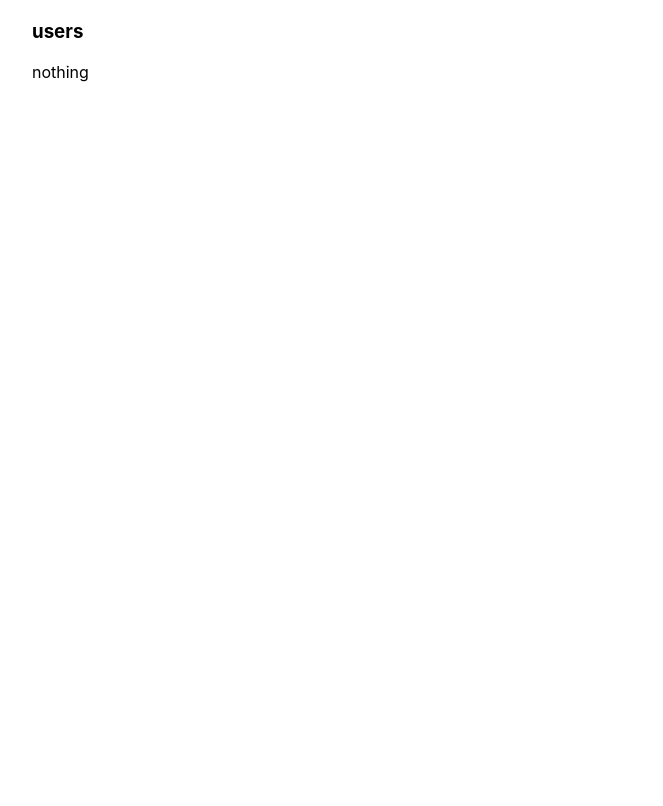
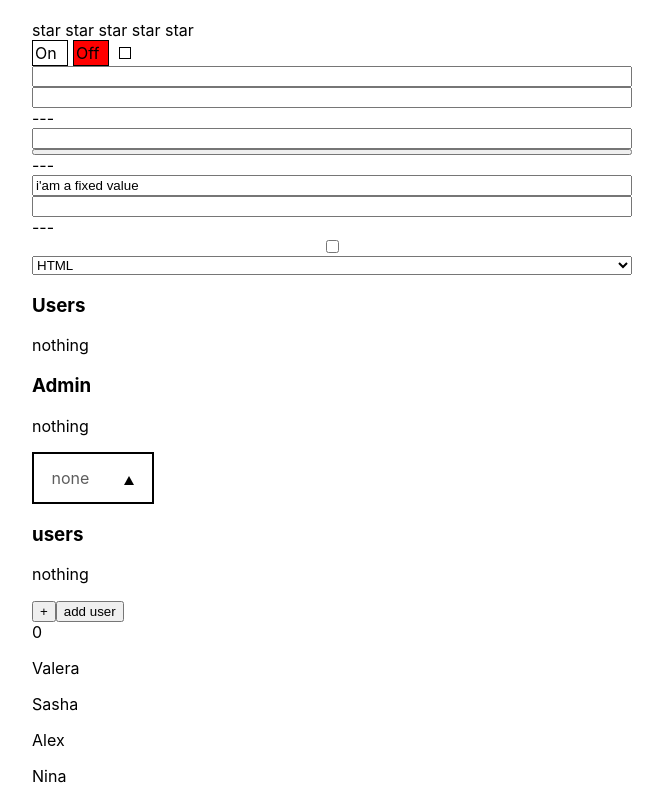
Before and after one commit to Katherina17/reactKabzda, a React (Create React App) app: page / in a window 1280 px wide. Shown: the whole page, without its empty margins (308-971 px from the left). Built offline with nearby package versions, Linux system fonts and the light colour scheme.

Commit message:
feat: add React.memo for all components

```diff
--- a/src/App.tsx
+++ b/src/App.tsx
@@ -1,12 +1,13 @@
 import React, { useState } from 'react';
 import './App.css';
-import {Rating, RatingValuePropsType, valueType} from "./components/Rating/Rating";
-import Accordion from "./components/Accordion/Accordion";
+import {RatingSecret, RatingValuePropsType, valueType} from "./components/Rating/RatingSecret";
 import {OnOff} from "./components/OnOff/OnOf";
-import {UncontrolledOnOff} from "./components/UncontrolledOnOff/OnOf";
-import {UncontrolledInputs} from "./components/UncontolledInputs/UncontrolledInputs";
-import {Select, SelectType} from "./components/Select/Select";
-import {UnctrolledAccordion} from "./components/UnconrolledAccordion/UncontrolledAccordion";
+import {UncontrolledOnOffSecret} from "./components/UncontrolledOnOff/OnOf";
+import {UncontrolledInputsSecret} from "./components/UncontolledInputs/UncontrolledInputsSecret";
+import {SelectSecret, SelectType} from "./components/Select/SelectSecret";
+import {UnctrolledAccordionSecret} from "./components/UnconrolledAccordion/UncontrolledAccordion";
+import {Example1} from "./components/ReactMemo/ReactMemo";
+import AccordionSecret from "./components/Accordion/Accordion";
 
 const usersValues = [
     {id: 1, value: 'Stas'},
@@ -46,15 +47,12 @@ function App() {
 
     return (
         <div className='App'>
-           {/* <Rating value={ratingValue} setRatingValue={setRatingValue}/>
-            <Accordion title={"Users"}
-                       collapsed={collapsedValue}
-                       setCollapsedValue={setCollapsedValue}/>
+            <Rating value={ratingValue} setRatingValue={setRatingValue}/>
 
             <UncontrolledOnOff light={light}
-                               setLight={setLight}/>*/}
-           {/* <UncontrolledInputs/>*/}
-            {/*<Accordion title={"Users"}
+                                     setLight={setLight}/>
+            <UncontrolledInputs/>
+            <Accordion title={"Users"}
                        collapsed={collapsedValue}
                        items={usersValues}
                        setCollapsedValue={setCollapsedValue}
@@ -63,14 +61,23 @@ function App() {
                        collapsed={collapsedValue}
                        items={adminValues}
                        setCollapsedValue={setCollapsedValue}
-                       callBack={(value) => onClickHandler(value)}/>*/}
+                       callBack={(value) => onClickHandler(value)}/>
 
-           {/* <Select selectData={selectData}
+            <Select selectData={selectData}
                     setSelectValue={setSelectValue}
-                    value={selectValue}/>*/}
-            <UnctrolledAccordion title={'users'}/>
+                    value={selectValue}/>
+            <UncontrolledAccordion title={'users'}/>
+            <Example1/>
         </div>
     );
 }
 
+const Accordion = React.memo(AccordionSecret)
+const Rating = React.memo(RatingSecret)
+const Select = React.memo(SelectSecret)
+const UncontrolledAccordion= React.memo(UnctrolledAccordionSecret)
+const UncontrolledInputs= React.memo(UncontrolledInputsSecret)
+const UncontrolledOnOff= React.memo(UncontrolledOnOffSecret)
+
+
 export default App;
--- a/src/components/Accordion/Accordion.tsx
+++ b/src/components/Accordion/Accordion.tsx
@@ -1,3 +1,5 @@
+import React from "react";
+
 type AccordionBody = {
     id: number;
     value: string;
@@ -23,7 +25,7 @@ type AccordionBody = {
     callBack: (value: string) => void;
  }
 
-function Accordion(props: AccordionType){
+function AccordionSecret(props: AccordionType){
     return <div>
         <AccordionTitle
             title={props.title}
@@ -33,13 +35,13 @@ function Accordion(props: AccordionType){
     </div>
 }
 
-function  AccordionTitle (props: AccordionTitleProps){
+function  AccordionTitleSecret (props: AccordionTitleProps){
     return (
         <h3 onClick={() => props.onClick(!props.collapsed)}> {props.title}</h3>
     )
 }
 
-function AccordionBody(props: AccordionBodyProps) {
+function AccordionBodySecret(props: AccordionBodyProps) {
     const collapsed = props.collapsed;
     const mappedValues = props.items.map(el => {
         const onClickHandler = () => {
@@ -65,9 +67,7 @@ function AccordionBody(props: AccordionBodyProps) {
     )
 }
 
+const AccordionTitle = React.memo(AccordionTitleSecret);
+const AccordionBody = React.memo(AccordionBodySecret);
 
-
-
-
-
-export default Accordion;
+export default AccordionSecret;
--- a/src/components/Rating/Rating.tsx
+++ b/src/components/Rating/RatingSecret.tsx
@@ -12,7 +12,7 @@ export type RatingValuePropsType = {
     setRatingValue: (value: valueType) => void;
 }
 
-export const Rating = (props: RatingValuePropsType) => {
+export const RatingSecret = (props: RatingValuePropsType) => {
     return(
         <div>
            <Star selected={props.value > 0} onClick={ props.setRatingValue} value={1}/>
--- /dev/null
+++ b/src/components/ReactMemo/ReactMemo.tsx
@@ -0,0 +1,47 @@
+import React, {useState} from "react";
+
+const usersArr = ['Valera', 'Sasha', 'Alex', 'Nina']
+
+export const Example1 = () => {
+    const[counter, setCounter] = useState(0);
+    const[users, setUsers] = useState(usersArr);
+    const addUSer = () => {
+        let newUser = 'sveta' + new Date().getTime();
+        setUsers([...users, newUser])
+    }
+    return (
+        <>
+            <button onClick={() => setCounter(counter +1)}>+</button>
+            <button onClick={addUSer}>add user</button>
+            <NewMessagesCounter count={counter}/>
+            <Users users={users}/>
+        </>
+    )
+}
+
+
+export const NewMessagesCounter = (props: { count: number }) => {
+    console.log('num')
+    return (
+        <div>
+            {props.count}
+        </div>
+    )
+}
+
+export const UsersSecret = (props: {users: string[]}) => {
+    console.log('users')
+    return (
+        <div>
+            {props.users.map((u, index) => {
+                return (
+                    <p key={index}>
+                        {u}
+                    </p>
+                )
+            })}
+        </div>
+    )
+}
+
+const Users = React.memo(UsersSecret);
--- a/src/components/Select/Select.tsx
+++ b/src/components/Select/SelectSecret.tsx
@@ -1,5 +1,5 @@
 import s from './Select.module.css';
-import {useState, KeyboardEvent} from "react";
+import React, {useState, KeyboardEvent} from "react";
 
 export type SelectType = {
     id: number;
@@ -13,7 +13,7 @@ type SelectPropsType = {
     setSelectValue: (value: string) => void;
 }
 
-export const Select = (props: SelectPropsType) => {
+export const SelectSecret = (props: SelectPropsType) => {
     let currValue = props.selectData.find(el => el.value === props.value);
     const [isSelectedValue, setIsSelectedValue] = useState(false);
     const onKeyUpHandler = (e: KeyboardEvent<HTMLDivElement>) => {
@@ -64,7 +64,7 @@ type ModalSelectValues = {
     setIsSelectedValue: (val: boolean) => void
 }
 
-const ModalSelectValues = (props: ModalSelectValues) => {
+const ModalSelectValuesSecret = (props: ModalSelectValues) => {
     const addCallBacks = (value: string) => {
         props.callBack(value);
         props.setIsSelectedValue(!props.isSelectedValue)
@@ -84,3 +84,5 @@ const ModalSelectValues = (props: ModalSelectValues) => {
         </div>
     )
 }
+
+const ModalSelectValues = React.memo(ModalSelectValuesSecret)
--- a/src/components/UnconrolledAccordion/UncontrolledAccordion.tsx
+++ b/src/components/UnconrolledAccordion/UncontrolledAccordion.tsx
@@ -1,4 +1,4 @@
-import {useReducer} from 'react';
+import React, {useReducer} from 'react';
 import {
     uncontrolledAccordionAC,
     uncontrolledAccordionAction,
@@ -20,7 +20,7 @@ import {
     collapsed: boolean;
  }
 
-export function UnctrolledAccordion(props: AccordionType){
+export function UnctrolledAccordionSecret(props: AccordionType){
     const[collapsed, dispatch] = useReducer(uncontrolledAccordionReducer, {collapsed: false});
     console.log(collapsed.collapsed)
     return <div>
@@ -31,14 +31,14 @@ export function UnctrolledAccordion(props: AccordionType){
     </div>
 }
 
-function  AccordionTitle (props: AccordionTitleProps){
+function  AccordionTitleSecret (props: AccordionTitleProps){
     return (
         <>
             <h3 onClick={() => props.dispatch(uncontrolledAccordionAC())}> {props.title}</h3>
         </>
     )
 }
-function AccordionBody(props: AccordionBodyProps) {
+function AccordionBodySecret(props: AccordionBodyProps) {
     return (
         <>
             {
@@ -56,3 +56,6 @@ function AccordionBody(props: AccordionBodyProps) {
         </>
     )
 }
+
+const AccordionTitle = React.memo(AccordionTitleSecret);
+const AccordionBody= React.memo(AccordionBodySecret);
--- a/src/components/UncontolledInputs/UncontrolledInputs.tsx
+++ b/src/components/UncontolledInputs/UncontrolledInputsSecret.tsx
@@ -1,7 +1,7 @@
 import React, {ChangeEvent, useState} from "react";
 
 
-export const  UncontrolledInputs = () => {
+export const  UncontrolledInputsSecret = () => {
     return(
         <div style={{display:'flex', flexDirection: 'column'}}>
             <UnControlledInput/>
@@ -15,13 +15,15 @@ export const  UncontrolledInputs = () => {
     )
 }
 
-const UnControlledInput = () => {
+const UnControlledInputSecret = () => {
     return(
         <input/>
     )
 }
 
-const TrackValueOfUnControlledInput = () => {
+const UnControlledInput = React.memo(UnControlledInputSecret)
+
+const TrackValueOfUnControlledInputSecret = () => {
     const [value, setValue] = useState('');
     const onChangeHandler = (e: ChangeEvent<HTMLInputElement>) => {
         setValue(e.currentTarget.value)
@@ -33,7 +35,10 @@ const TrackValueOfUnControlledInput = () => {
     )
 }
 
-const GetValueFromUncontrolledInputByButton = () => {
+const TrackValueOfUnControlledInput = React.memo(TrackValueOfUnControlledInputSecret)
+
+
+const GetValueFromUncontrolledInputByButtonSecret = () => {
     const[value, setValue] = useState('');
     let inputValue = React.useRef<HTMLInputElement>(null);
     const save = () => {
@@ -48,13 +53,18 @@ const GetValueFromUncontrolledInputByButton = () => {
     )
 }
 
-const UnControlledInputWithFixedValue = () => {
+const GetValueFromUncontrolledInputByButton = React.memo(GetValueFromUncontrolledInputByButtonSecret)
+
+
+const UnControlledInputWithFixedValueSecret = () => {
     return(
         <input value={'i\'am a fixed value'}/>
     )
 }
 
-const ControlledInput = () => {
+const UnControlledInputWithFixedValue = React.memo(UnControlledInputWithFixedValueSecret)
+
+const ControlledInputSecret = () => {
     const [value, setValue] = useState('');
     const onChangeHandler = (e: ChangeEvent<HTMLInputElement>) => {
         setValue(e.currentTarget.value)
@@ -66,7 +76,10 @@ const ControlledInput = () => {
     )
 }
 
-const ControlledCheckBox = () => {
+const ControlledInput = React.memo(ControlledInputSecret)
+
+
+const ControlledCheckBoxSecret = () => {
     const [value, setValue] = useState(false);
     const onChangeHandler = (e: ChangeEvent<HTMLInputElement>) => {
         setValue(e.currentTarget.checked)
@@ -77,8 +90,11 @@ const ControlledCheckBox = () => {
     )
 }
 
+const ControlledCheckBox  = React.memo(ControlledCheckBoxSecret)
 
-const ControlledSelect = () => {
+
+
+const ControlledSelectSecret = () => {
     const [value, setValue] = useState<string | undefined>(undefined);
     const onChangeHandler = (e: ChangeEvent<HTMLInputElement>) => {
         setValue(e.currentTarget.value)
@@ -92,3 +108,5 @@ const ControlledSelect = () => {
         </>
     )
 }
+
+const ControlledSelect  = React.memo(ControlledSelectSecret)
--- a/src/components/UncontrolledOnOff/OnOf.tsx
+++ b/src/components/UncontrolledOnOff/OnOf.tsx
@@ -5,7 +5,7 @@ type OnOffPropsType = {
     setLight: (val: boolean) => void;
 }
 
-export const UncontrolledOnOff: React.FC<OnOffPropsType> = (props) => {
+export const UncontrolledOnOffSecret: React.FC<OnOffPropsType> = (props) => {
     const{light, setLight} = props;
 
     const onStyle = {
```
